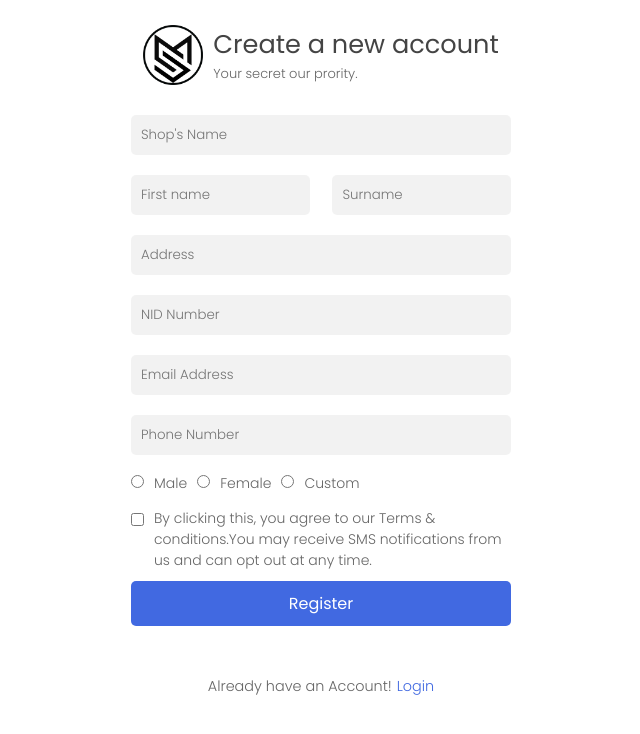
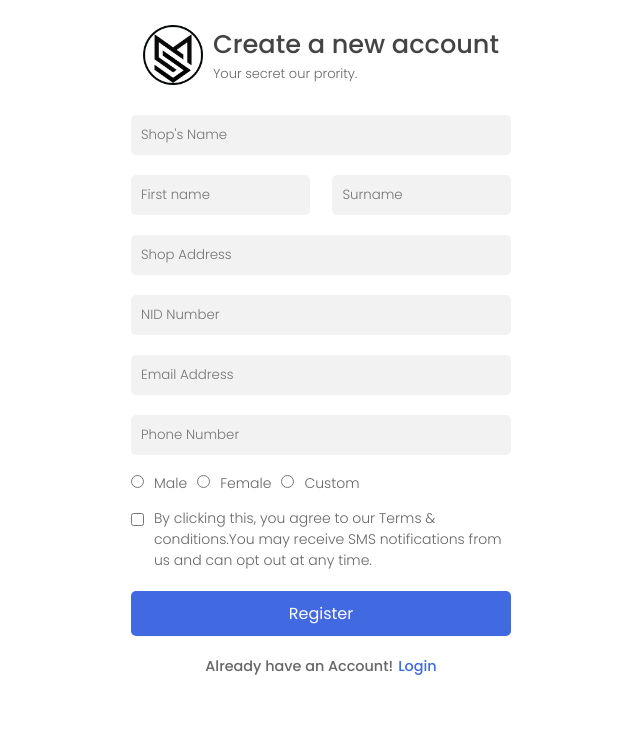
Before and after one commit to Afsinur/shopmanager, a Next.js app: page /signup in a window 1280 px wide. Shown: the top 734 px of the page, without its empty margins (319-959 px from the left). Built offline with nearby package versions, Linux system fonts and the light colour scheme.

Commit message:
title and style updates

```diff
--- a/src/pages/index.js
+++ b/src/pages/index.js
@@ -11,7 +11,7 @@ export default function Home() {
   return (
     <>
       <Head>
-        <title>Login</title>
+        <title>Shop Manager | Login</title>
         <meta name="description" content="Generated by create next app" />
         <meta name="viewport" content="width=device-width, initial-scale=1" />
         <link rel="icon" href="/img/logo.png" />
--- a/src/pages/signup/index.js
+++ b/src/pages/signup/index.js
@@ -17,7 +17,7 @@ const Signup = () => {
   return (
     <>
       <Head>
-        <title>Signup</title>
+        <title>Shop Manager | Signup</title>
         <meta name="description" content="Generated by create next app" />
         <meta name="viewport" content="width=device-width, initial-scale=1" />
         <link rel="icon" href="/img/logo.png" />
@@ -63,7 +63,7 @@ const Signup = () => {
             </span>
           </div>
 
-          <input type="text" placeholder="Address" required />
+          <input type="text" placeholder="Shop Address" required />
           <input
             type="text"
             placeholder="NID Number"
--- a/src/styles/login.css
+++ b/src/styles/login.css
@@ -1,6 +1,6 @@
 h1 {
   color: var(--deep-black);
-  font-weight: 400;
+  font-weight: 500;
 }
 
 p,
@@ -63,7 +63,7 @@ label,
   display: flex;
   flex-direction: column;
 
-  margin-bottom: 40px;
+  margin-bottom: 10px;
 }
 
 .form1 input {
@@ -74,6 +74,10 @@ label,
   border: 0px;
 
   background-color: rgba(0, 0, 0, 0.05);
+}
+
+.form1 [type="submit"] {
+  margin-top: 20px;
 }
 
 [type="radio"] {
@@ -205,7 +209,6 @@ p span {
   font-size: 0.9em;
   display: flex;
   flex-direction: row;
-  justify-content: flex-end;
 }
 
 [type="checkbox"] {
@@ -319,6 +322,11 @@ p span {
   user-select: none;
 }
 
+.already-acccount-class,
+.register > p {
+  font-weight: 500;
+}
+
 @media screen and (max-width: 425px) {
   .form1 {
     width: 86%;
```
